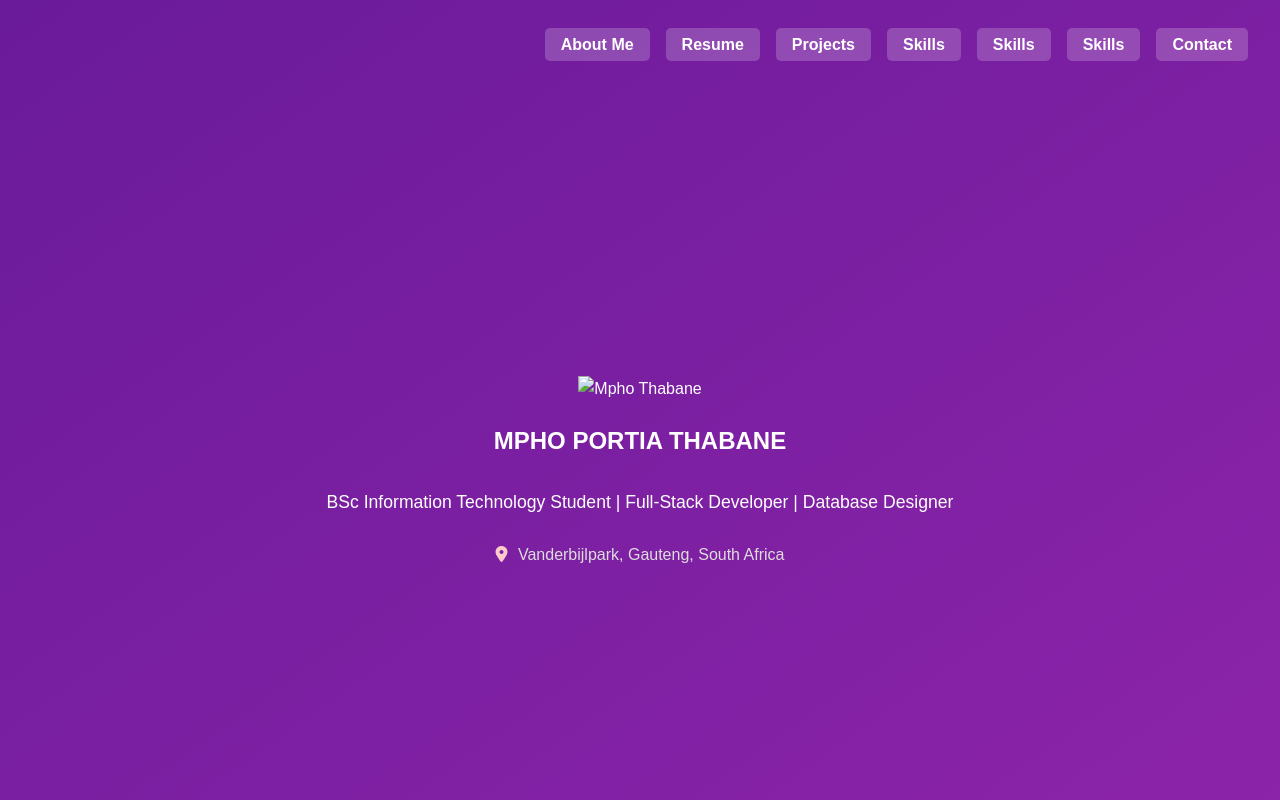
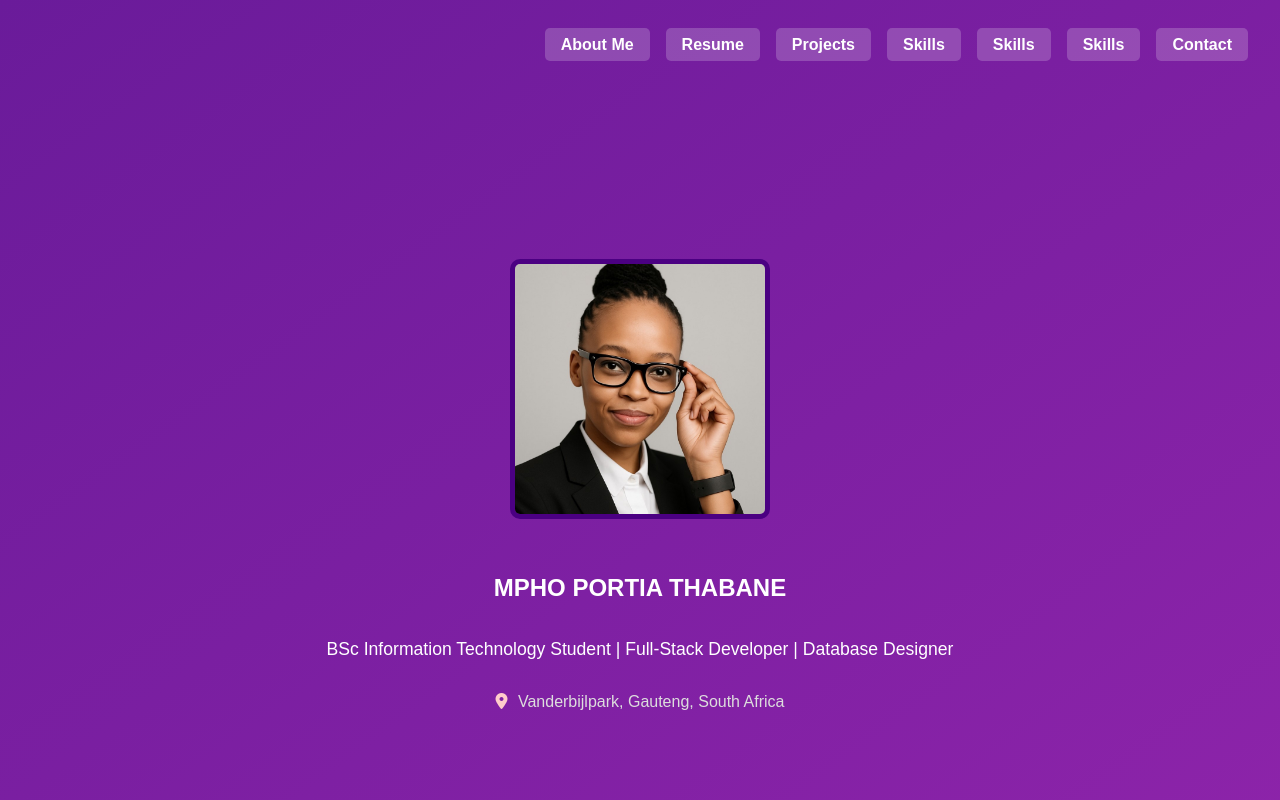
Before and after one commit to Mpho0107/Virtual-CV, a plain HTML site: page index.html in a window 1280 px wide. Shown: the top 800 px of the page. Drawn offline with Linux system fonts and the light colour scheme.

Commit message:
index.html

```diff
--- a/index.html
+++ b/index.html
@@ -26,7 +26,9 @@
 
   <!-- Hero / Welcome Section -->
   <section class="hero">
-    <img src="profile.jpg" alt="Mpho Thabane" class="profile-pic" />
+<div class="profile-image-container">
+    <img src="images/Professional_photo.jpg" alt="Mpho Thabane" class="profile-image">
+</div>
     <h1>MPHO PORTIA THABANE</h1>
     <p class="subtitle">BSc Information Technology Student | Full-Stack Developer | Database Designer</p>
     <p class="location"><i class="fas fa-map-marker-alt"></i> Vanderbijlpark, Gauteng, South Africa</p>
```
